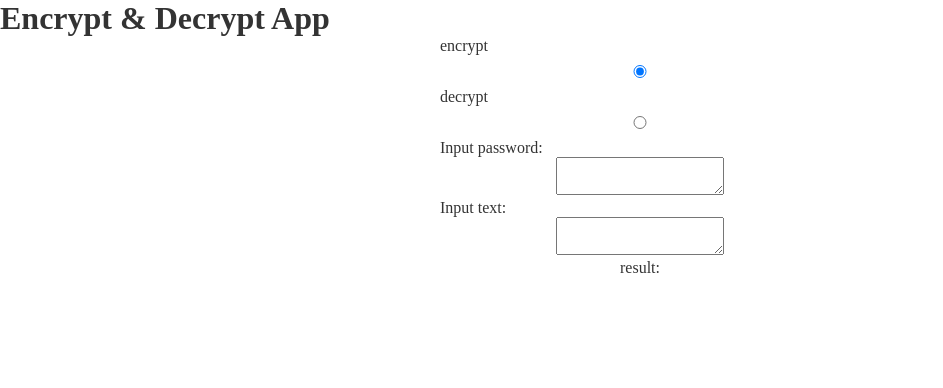
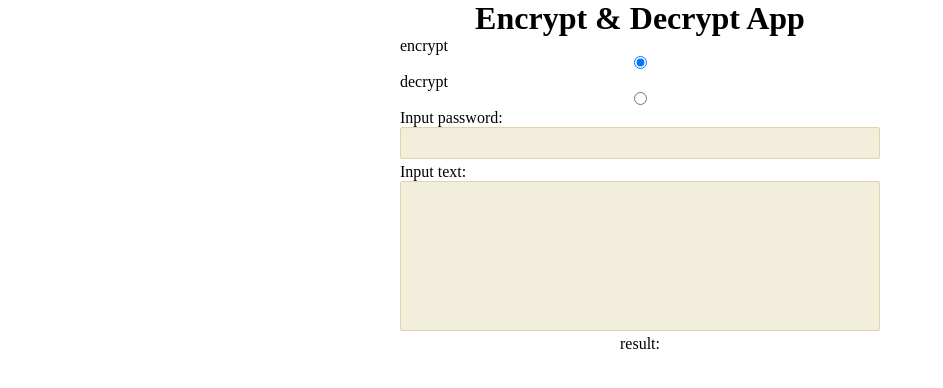
Before and after one commit to mufis-coder/edcrypt-web, a React (Create React App) app: page / in a window 1280 px wide. Shown: the top 388 px of the page, without its empty margins (0-943 px from the left). Built offline with nearby package versions, Linux system fonts and the light colour scheme.

Commit message:
feat: styling text area and h1

```diff
--- a/src/components/Content.js
+++ b/src/components/Content.js
@@ -28,6 +28,7 @@ const Content = () => {
 
                 <label>Input password:</label>
                 <textarea
+                    className="password-area"
                     required
                     value={password}
                     onChange={(e)=>setPassword(e.target.value)}
@@ -35,6 +36,7 @@ const Content = () => {
 
                 <label>Input text:</label>
                 <textarea
+                    className="text-input-area"
                     required
                     value={textIn}
                     onChange={(e)=>setTextIn(e.target.value)}
--- a/src/index.css
+++ b/src/index.css
@@ -1,11 +1,14 @@
 * {
   margin: 0;
   font-family: "Quicksand";
-  color: #333;
+}
+
+h1 {
+  text-align: center;
 }
 
 .content {
-  max-width: 400px;
+  max-width: 480px;
   margin: 0 auto;
   text-align: center;
 }
@@ -15,11 +18,21 @@
   display: block;
 }
 
-.content input, .create textarea, .create select {
+.content textarea {
   width: 100%;
-  padding: 6px 10px;
-  margin: 10px 0;
-  border: 1px solid #ddd;
+  padding: 6px 8px;
   box-sizing: border-box;
-  display: block;
+  border: 1px solid #E6D2AA;
+  border-radius: 2px;
+  background-color: #F1EFDC;
+  font-size: 16px;
+  resize: none;
 }
+
+.content textarea.password-area{
+  height: 32px;
+}
+
+.content textarea.text-input-area{
+  height: 150px;
+}
```
